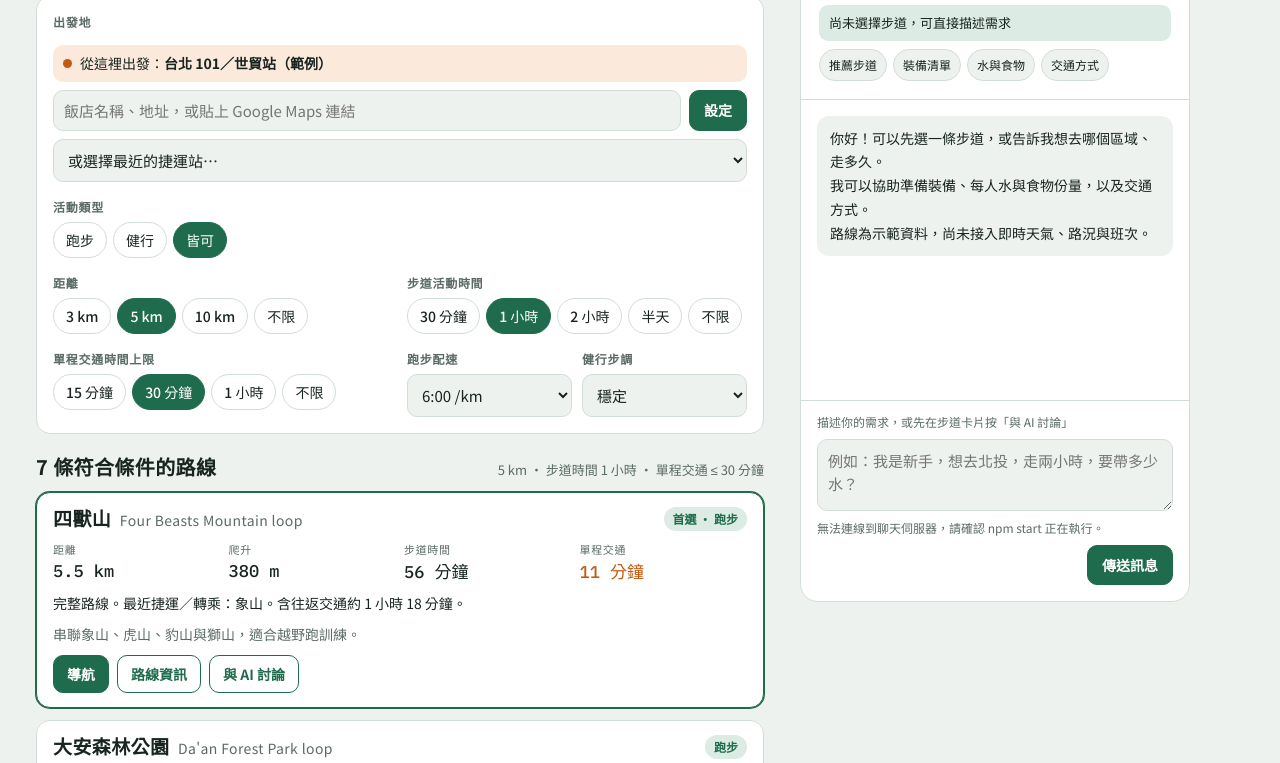
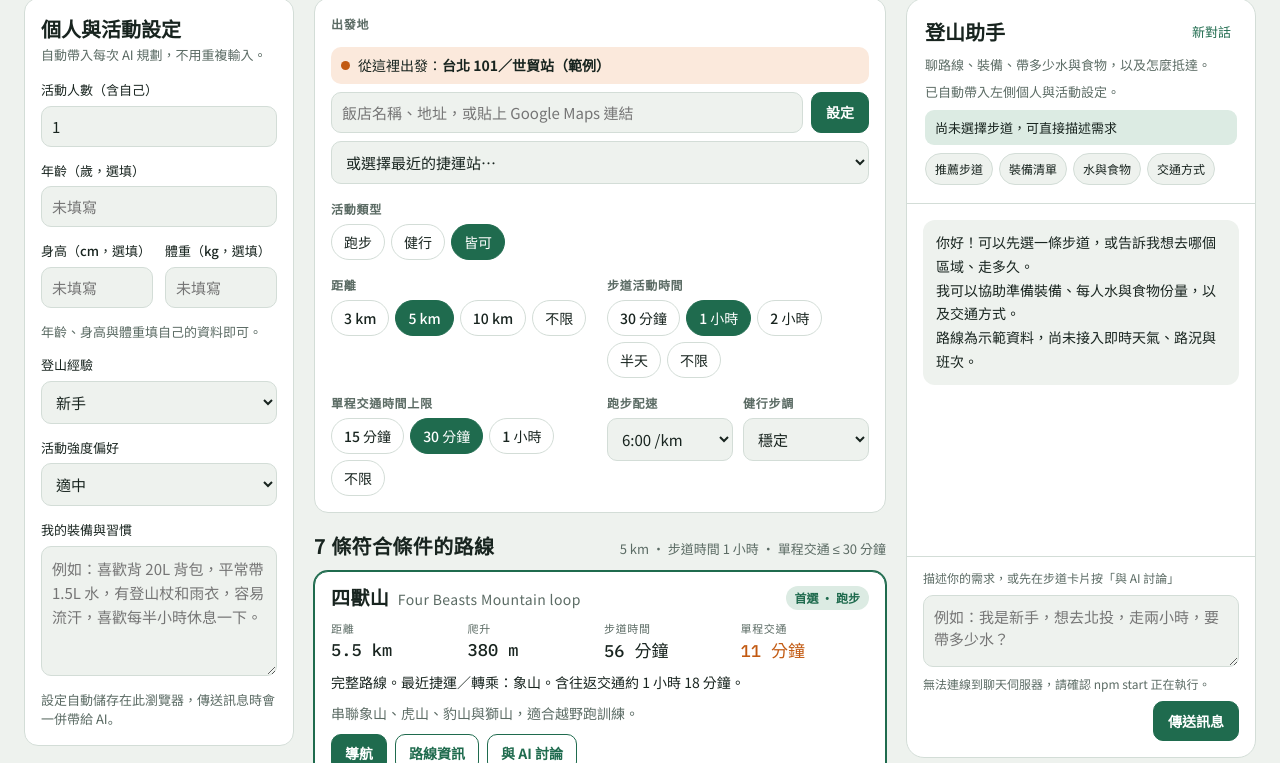
Before and after one commit to qerberos-code/Taipei_Trails, a website: page index.html in a window 1280 px wide. Shown: the part 178-941 px from the top of the page. Drawn offline with nearby package versions, Linux system fonts and the light colour scheme; no server answers.

Commit message:
feat: add hiking profile sidebar and automatic chat context

```diff
--- a/chat-ui.js
+++ b/chat-ui.js
@@ -96,7 +96,6 @@ export function initChat(getPageContext) {
     submit.disabled = value;
     input.disabled = value;
     byId('chatReset').disabled = value;
-    byId('chatExperience').disabled = value;
     byId('chatUnselect').disabled = value;
     log.setAttribute('aria-busy', String(value));
     document.querySelectorAll('[data-prompt], [data-chat-trail]').forEach(button => button.disabled = value);
@@ -135,7 +134,9 @@ export function initChat(getPageContext) {
     const text = input.value.trim();
     if (!text || busy) return;
     const messages = [...history.slice(-18), { role: 'user', content: text }];
-    const context = { ...getPageContext(), selectedTrailId, experience: byId('chatExperience').value };
+    const pageContext = getPageContext();
+    if (!pageContext) { setStatus('profileInvalid'); return; }
+    const context = { ...pageContext, selectedTrailId };
     bubble('user', text); input.value = ''; setBusy(true);
     const waiting = translatedBubble('chatWaiting');
     try {
--- a/index.html
+++ b/index.html
@@ -23,8 +23,16 @@
 *{box-sizing:border-box}
 body{background:var(--bg);color:var(--ink);font-family:var(--f-body);font-size:15px;line-height:1.5}
 .wrap{max-width:760px;margin:0 auto;padding:20px 16px 48px;display:grid;gap:18px}
-.app-layout{max-width:1240px;margin:0 auto;display:grid;grid-template-columns:minmax(0,760px) minmax(320px,390px);gap:20px;padding-right:16px;align-items:start}
-.wrap{width:100%;min-width:0}
+.page-header{max-width:1480px;margin:0 auto;padding:20px 16px 0}
+.app-layout{max-width:1480px;margin:0 auto;display:grid;grid-template-columns:270px minmax(0,1fr) 350px;gap:20px;padding:20px 16px 48px;align-items:start}
+.wrap{width:100%;min-width:0;padding:0}
+.profile-sidebar{position:sticky;top:20px;max-height:calc(100dvh - 40px);overflow-y:auto}
+.profile-sidebar h2{font-family:var(--f-display);font-size:20px;margin:0}
+.profile-form{display:grid;gap:14px}
+.profile-field{display:grid;gap:6px;min-width:0}
+.profile-field label{font-size:13px;font-weight:500}
+.profile-grid{display:grid;grid-template-columns:1fr 1fr;gap:12px}
+.profile-field textarea{resize:vertical;min-height:130px;max-width:100%;width:100%;font:inherit;line-height:1.6;padding:10px;border:1px solid var(--line);border-radius:10px;background:var(--bg);color:var(--ink)}
 .chat-sidebar{position:sticky;top:20px;height:calc(100dvh - 40px);min-height:480px;background:var(--surface);border:1px solid var(--line);border-radius:18px;display:flex;flex-direction:column;overflow:hidden}
 .chat-head{padding:18px;border-bottom:1px solid var(--line);display:grid;gap:8px}
 .chat-head h2{margin:0;font-size:20px}
@@ -50,13 +58,16 @@ body{background:var(--bg);color:var(--ink);font-family:var(--f-body);font-size:1
 .chat-status{margin:0;font-size:12px;color:var(--muted)}
 .chat-toggle,.chat-close{display:none}
 .acts button{font:600 14px var(--f-body);padding:8px 13px;border-radius:10px;border:1px solid var(--accent);color:var(--accent);background:transparent;cursor:pointer}
-@media(max-width:960px){
-  .app-layout{display:block;padding-right:0}.wrap{padding-bottom:90px}
+@media(max-width:1180px){
+  .app-layout{grid-template-columns:250px minmax(0,1fr);padding-bottom:90px}
   .chat-sidebar{display:none}.chat-sidebar.is-open{display:flex;position:fixed;inset:16px 12px 76px;height:auto;min-height:0;z-index:20;box-shadow:0 12px 60px #0004}
   .chat-toggle{display:block;position:fixed;bottom:20px;right:18px;z-index:21;box-shadow:0 4px 18px #0003}
   .chat-close{display:block}
 }
-@media(max-width:960px) and (max-height:600px){
+@media(max-width:760px){
+  .app-layout{display:block}.profile-sidebar{position:static;max-height:none;margin-bottom:18px}
+}
+@media(max-width:1180px) and (max-height:600px){
   .chat-head{padding:10px}.chat-head>p,.chat-prompts,.chat-form label{display:none}
   .chat-form{padding:8px 10px}.chat-form textarea{min-height:48px}
   .chat-sidebar.is-open{inset:8px 8px 60px}
@@ -73,10 +84,10 @@ header p{margin:6px 0 0;color:var(--muted);max-width:60ch}
 .chips{display:flex;flex-wrap:wrap;gap:6px}
 .chip{font:500 14px var(--f-body);border:1px solid var(--line);background:transparent;color:var(--ink);padding:7px 12px;border-radius:999px;cursor:pointer}
 .chip[aria-pressed="true"]{background:var(--accent);border-color:var(--accent);color:var(--accent-ink)}
-.chip:focus-visible,button:focus-visible,select:focus-visible,input:focus-visible{outline:2px solid var(--accent);outline-offset:2px}
+.chip:focus-visible,button:focus-visible,select:focus-visible,input:focus-visible,textarea:focus-visible{outline:2px solid var(--accent);outline-offset:2px}
 .row2{display:grid;grid-template-columns:1fr 1fr;gap:14px}
 @media (max-width:520px){.row2{grid-template-columns:1fr}}
-select,input[type=text]{width:100%;font:15px var(--f-body);padding:9px 10px;border:1px solid var(--line);border-radius:10px;background:var(--bg);color:var(--ink)}
+select,input[type=text],input[type=number]{width:100%;min-width:0;font:15px var(--f-body);padding:9px 10px;border:1px solid var(--line);border-radius:10px;background:var(--bg);color:var(--ink)}
 .loc{display:grid;gap:8px}
 .locline{display:flex;gap:8px}
 .locline input{flex:1;min-width:0}
@@ -116,12 +127,45 @@ footer{font-size:12px;color:var(--muted)}
 </style>
 </head><body>
 
-<div class="app-layout"><main class="wrap">
-  <header>
+  <header class="page-header">
     <div class="language-control"><label for="language" data-i18n="language">語言</label><select id="language" aria-label="語言 / Language"><option value="zh-Hant">繁體中文</option><option value="en">English</option></select></div>
     <h1 data-i18n="title">台北步道探索</h1>
     <p data-i18n="subtitle">探索大台北路線，和登山助手一起準備裝備、飲水、食物與交通。</p>
   </header>
+
+<div class="app-layout">
+  <aside class="panel profile-sidebar" aria-labelledby="profileTitle">
+    <div><h2 id="profileTitle" data-i18n="profileTitle">個人與活動設定</h2><p class="hint" data-i18n="profileIntro">自動帶入每次 AI 規劃，不用重複輸入。</p></div>
+    <form class="profile-form" id="profileForm">
+      <div class="profile-field">
+        <label for="profilePeople" data-i18n="profilePeople">活動人數（含自己）</label>
+        <input id="profilePeople" type="number" min="1" max="20" step="1" value="1" required>
+      </div>
+      <div class="profile-field">
+        <label for="profileAge" data-i18n="profileAge">年齡（歲，選填）</label>
+        <input id="profileAge" type="number" min="1" max="120" step="1" placeholder="未填寫" data-i18n-placeholder="profileOptional">
+      </div>
+      <div class="profile-grid">
+        <div class="profile-field"><label for="profileHeight" data-i18n="profileHeight">身高（cm，選填）</label><input id="profileHeight" type="number" min="50" max="250" step="0.1" placeholder="未填寫" data-i18n-placeholder="profileOptional"></div>
+        <div class="profile-field"><label for="profileWeight" data-i18n="profileWeight">體重（kg，選填）</label><input id="profileWeight" type="number" min="5" max="300" step="0.1" placeholder="未填寫" data-i18n-placeholder="profileOptional"></div>
+      </div>
+      <p class="hint" data-i18n="profilePersonal">年齡、身高與體重填自己的資料即可。</p>
+      <div class="profile-field">
+        <label for="profileExperience" data-i18n="experience">登山經驗</label>
+        <select id="profileExperience"><option value="beginner" data-i18n="beginner">新手</option><option value="intermediate" data-i18n="intermediate">老手</option><option value="expert" data-i18n="expert">專家</option></select>
+      </div>
+      <div class="profile-field">
+        <label for="profileIntensity" data-i18n="profileIntensity">活動強度偏好</label>
+        <select id="profileIntensity"><option value="low" data-i18n="intensityLow">輕鬆</option><option value="moderate" selected data-i18n="intensityModerate">適中</option><option value="high" data-i18n="intensityHigh">挑戰</option></select>
+      </div>
+      <div class="profile-field">
+        <label for="profileNotes" data-i18n="profileNotes">我的裝備與習慣</label>
+        <textarea id="profileNotes" maxlength="1500" placeholder="例如：喜歡背 20L 背包，平常帶 1.5L 水，有登山杖和雨衣，容易流汗，喜歡每半小時休息一下。" data-i18n-placeholder="profileNotesPlaceholder"></textarea>
+      </div>
+      <p class="hint" data-i18n="profileSaved">設定自動儲存在此瀏覽器，傳送訊息時會一併帶給 AI。</p>
+    </form>
+  </aside>
+<main class="wrap">
 
   <section class="panel" aria-label="你的行程" data-i18n-aria-label="plan">
     <div class="loc">
@@ -208,8 +252,7 @@ footer{font-size:12px;color:var(--muted)}
   <div class="chat-head">
     <div class="chat-heading"><h2 data-i18n="chatTitle">登山助手</h2><div><button class="chat-reset" id="chatReset" type="button" data-i18n="chatReset">新對話</button><button class="chat-reset chat-close" id="chatClose" type="button" aria-label="關閉聊天" data-i18n-aria-label="chatClose" data-i18n="close">關閉</button></div></div>
     <p data-i18n="chatSubtitle">聊路線、裝備、帶多少水與食物，以及怎麼抵達。</p>
-    <label class="hint" for="chatExperience" data-i18n="experience">登山經驗（可在對話中調整）</label>
-    <select id="chatExperience"><option value="beginner" data-i18n="beginner">新手</option><option value="intermediate" data-i18n="intermediate">熟手</option><option value="expert" data-i18n="expert">專家</option></select>
+    <p data-i18n="chatProfileHint">已自動帶入左側個人與活動設定。</p>
     <div class="chat-context"><span id="chatContext" data-i18n="noTrail">尚未選擇步道，可直接描述需求</span><button id="chatUnselect" type="button" hidden aria-label="取消選取步道" data-i18n-aria-label="unselect">×</button></div>
     <div class="chat-prompts">
       <button type="button" data-prompt="請依照我的登山經驗、距離和時間條件推薦步道。" data-prompt-key="promptRoutesText" data-i18n="promptRoutes">推薦步道</button>
@@ -231,8 +274,10 @@ footer{font-size:12px;color:var(--muted)}
 <script type="module">
 import { TRAILS } from "./trails.js";
 import { initChat } from "./chat-ui.js";
+import { initProfile } from "./profile-ui.js";
 import { initI18n, t, getLocale, formatDuration, localizeTrail, localizeStation, localizeOrigin, onLocaleChange } from "./i18n.js";
 initI18n();
+const getProfile = initProfile();
 
 const STATIONS=[
  ["Taipei Main Station",25.0478,121.5170],["Ximen",25.0420,121.5081],["Zhongshan",25.0527,121.5203],["Shuanglian",25.0577,121.5206],
@@ -358,6 +403,9 @@ onLocaleChange(() => {
   render();
 });
 render();
-initChat(() => ({origin:{...S.origin,name:localizeOrigin(S.origin)},maxDistanceKm:+S.dist||null,maxMinutes:+S.time||null}));
+initChat(() => {
+  const profile = getProfile();
+  return profile ? {...profile,origin:{...S.origin,name:localizeOrigin(S.origin)},maxDistanceKm:+S.dist||null,maxMinutes:+S.time||null} : null;
+});
 </script>
 </body></html>
--- a/locales/en.js
+++ b/locales/en.js
@@ -1,4 +1,19 @@
 export default {
+  profileTitle: 'Personal & group settings',
+  profileIntro: 'Included in every AI request, so you only need to enter them once.',
+  profilePeople: 'Group size (including you)',
+  profileAge: 'Age (years, optional)',
+  profileHeight: 'Height (cm, optional)',
+  profileWeight: 'Weight (kg, optional)',
+  profileOptional: 'Not provided',
+  profilePersonal: 'Age, height, and weight are your own details.',
+  profileIntensity: 'Preferred activity intensity',
+  intensityLow: 'Relaxed', intensityModerate: 'Moderate', intensityHigh: 'Challenging',
+  profileNotes: 'My gear & habits',
+  profileNotesPlaceholder: 'For example: I prefer a 20L backpack, usually carry 1.5L of water, own trekking poles and a raincoat, sweat easily, and like a break every half hour.',
+  profileSaved: 'Settings are saved in this browser and shared with AI when you send a message.',
+  profileInvalid: 'Check your settings: group size 1–20, age 1–120, height 50–250 cm, and weight 5–300 kg.',
+  chatProfileHint: 'Your personal and group settings are included automatically.',
   sourceSafety: 'NPS Hiking Safety: water and trip preparation',
   sourceEssentials: 'NPS Ten Essentials: gear and spare food',
 
@@ -31,7 +46,7 @@ export default {
   lookupFailed: 'Lookup failed. Pick the nearest MRT station or paste coordinates.',
   chatTitle: 'Hiking assistant', chatReset: 'New chat', close: 'Close', chatClose: 'Close chat',
   chatSubtitle: 'Discuss routes, gear, water and food quantities, and how to get there.',
-  experience: 'Hiking experience (you can adjust it in chat)', beginner: 'Beginner', intermediate: 'Intermediate', expert: 'Expert',
+  experience: 'Hiking experience', beginner: 'Beginner', intermediate: 'Experienced', expert: 'Expert',
   noTrail: 'No trail selected. Tell me what you have in mind.', unselect: 'Unselect trail',
   promptRoutes: 'Suggest trails', promptGear: 'Gear checklist', promptFood: 'Water & food', promptTransport: 'Transport',
   promptRoutesText: 'Recommend trails based on my hiking experience, distance, and time limits.',
--- a/locales/zh-Hant.js
+++ b/locales/zh-Hant.js
@@ -1,4 +1,19 @@
 export default {
+  profileTitle: '個人與活動設定',
+  profileIntro: '自動帶入每次 AI 規劃，不用重複輸入。',
+  profilePeople: '活動人數（含自己）',
+  profileAge: '年齡（歲，選填）',
+  profileHeight: '身高（cm，選填）',
+  profileWeight: '體重（kg，選填）',
+  profileOptional: '未填寫',
+  profilePersonal: '年齡、身高與體重填自己的資料即可。',
+  profileIntensity: '活動強度偏好',
+  intensityLow: '輕鬆', intensityModerate: '適中', intensityHigh: '挑戰',
+  profileNotes: '我的裝備與習慣',
+  profileNotesPlaceholder: '例如：喜歡背 20L 背包，平常帶 1.5L 水，有登山杖和雨衣，容易流汗，喜歡每半小時休息一下。',
+  profileSaved: '設定自動儲存在此瀏覽器，傳送訊息時會一併帶給 AI。',
+  profileInvalid: '請先修正個人設定：人數為 1–20 人，年齡為 1–120 歲，身高為 50–250 cm，體重為 5–300 kg。',
+  chatProfileHint: '已自動帶入左側個人與活動設定。',
   sourceSafety: 'NPS Hiking Safety：飲水與行前準備',
   sourceEssentials: 'NPS Ten Essentials：裝備與備用糧食',
 
@@ -31,7 +46,7 @@ export default {
   lookupFailed: '位置查詢失敗，請選擇最近的捷運站或貼上座標。',
   chatTitle: '登山助手', chatReset: '新對話', close: '關閉', chatClose: '關閉聊天',
   chatSubtitle: '聊路線、裝備、帶多少水與食物，以及怎麼抵達。',
-  experience: '登山經驗（可在對話中調整）', beginner: '新手', intermediate: '熟手', expert: '專家',
+  experience: '登山經驗', beginner: '新手', intermediate: '老手', expert: '專家',
   noTrail: '尚未選擇步道，可直接描述需求', unselect: '取消選取步道',
   promptRoutes: '推薦步道', promptGear: '裝備清單', promptFood: '水與食物', promptTransport: '交通方式',
   promptRoutesText: '請依照我的登山經驗、距離和時間條件推薦步道。',
--- /dev/null
+++ b/profile-ui.js
@@ -0,0 +1,50 @@
+/**
+ * @typedef {Object} HikingProfile
+ * @property {number} people
+ * @property {number|null} age
+ * @property {number|null} heightCm
+ * @property {number|null} weightKg
+ * @property {'beginner'|'intermediate'|'expert'} experience
+ * @property {'low'|'moderate'|'high'} intensity
+ * @property {string} personalNotes
+ */
+
+export function initProfile() {
+  const form = document.getElementById('profileForm');
+  const fields = {
+    people: document.getElementById('profilePeople'),
+    age: document.getElementById('profileAge'),
+    heightCm: document.getElementById('profileHeight'),
+    weightKg: document.getElementById('profileWeight'),
+    experience: document.getElementById('profileExperience'),
+    intensity: document.getElementById('profileIntensity'),
+    personalNotes: document.getElementById('profileNotes'),
+  };
+  const defaults = { people: 1, age: null, heightCm: null, weightKg: null, experience: 'beginner', intensity: 'moderate', personalNotes: '' };
+  try {
+    const saved = JSON.parse(localStorage.getItem('ttf-profile') || '{}');
+    for (const [key, field] of Object.entries(fields)) {
+      const value = saved?.[key] ?? defaults[key];
+      // Restore only values allowed by the same controls used for editing.
+      field.value = typeof value === 'string' || typeof value === 'number' ? String(value) : '';
+      if (!field.checkValidity() || (field.tagName === 'SELECT' && !field.value)
+        || (field.maxLength > 0 && field.value.length > field.maxLength)) {
+        field.value = defaults[key] ?? '';
+      }
+    }
+  } catch { /* Keep the HTML defaults if storage is unavailable or malformed. */ }
+
+  /** @returns {HikingProfile} */
+  function readProfile() {
+    return Object.fromEntries(Object.entries(fields).map(([key, field]) => [key,
+      field.type === 'number' ? (field.value === '' ? null : Number(field.value)) : field.value.trim(),
+    ]));
+  }
+
+  form.addEventListener('submit', event => event.preventDefault());
+  form.addEventListener('input', () => {
+    if (!form.checkValidity()) return;
+    try { localStorage.setItem('ttf-profile', JSON.stringify(readProfile())); } catch { /* Still usable without storage. */ }
+  });
+  return () => form.reportValidity() ? readProfile() : null;
+}
--- a/server/index.js
+++ b/server/index.js
@@ -11,6 +11,7 @@ const staticFiles = new Map([
   ['/index.html', ['index.html', 'text/html; charset=utf-8']],
   ['/trails.js', ['trails.js', 'text/javascript; charset=utf-8']],
   ['/chat-ui.js', ['chat-ui.js', 'text/javascript; charset=utf-8']],
+  ['/profile-ui.js', ['profile-ui.js', 'text/javascript; charset=utf-8']],
   ...['i18n.js', 'locales/en.js', 'locales/zh-Hant.js', 'locales/trails-zh-Hant.js'].map(path => [`/${path}`, [path, 'text/javascript; charset=utf-8']]),
 ]);
 
```
Also changed, not shown: docs/status.md (+3 -1 lines), server/chat.js (+5 -3 lines), server/contracts.js (+7 -1 lines), test/chat.test.js (+44 -0 lines), test/server.test.js (+15 -1 lines), README.md.
